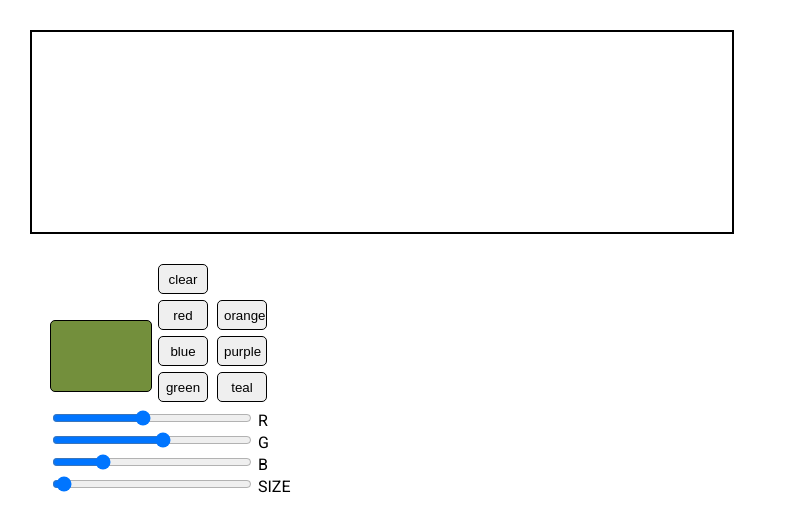
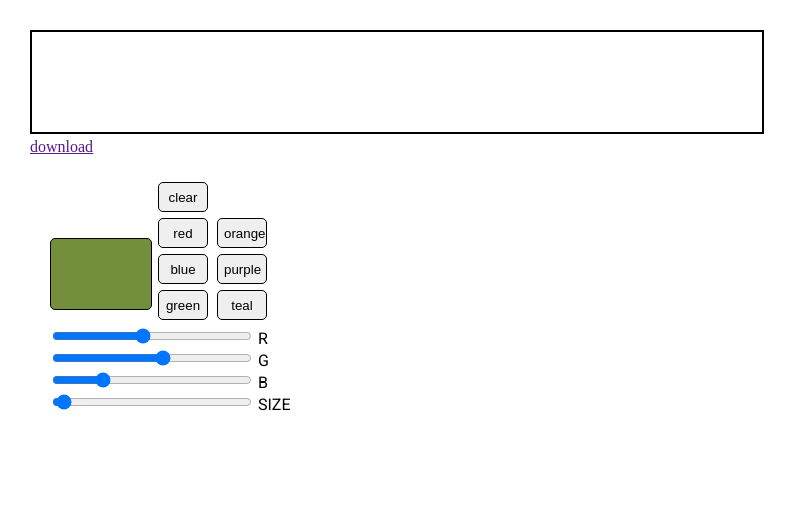
Before and after one commit to austinStotts/FrontEnd, a React app: page / in a window 1280 px wide. Shown: the whole page, without its empty margins (0-797 px from the left). Built offline with nearby package versions, Linux system fonts and the light colour scheme.

Commit message:
added download feature :)

```diff
--- a/app/Components/canvas.js
+++ b/app/Components/canvas.js
@@ -8,10 +8,12 @@ class Canvas extends PureComponent {
       draw: false,
       x: '',
       y: '',
+      url: ''
     }
     this.draw = this.draw.bind(this);
     this.start = this.start.bind(this);
     this.end = this.end.bind(this);
+    this.download = this.download.bind(this);
   }
 
   start (event) {
@@ -24,6 +26,13 @@ class Canvas extends PureComponent {
 
   end () {
     this.setState({draw:false})
+  }
+
+  download () {
+    let canvas = document.getElementById('canvas');
+    let el = document.getElementById('download');
+    this.setState({url:canvas.toDataURL('image/jpeg', 1.0)});
+    el.setAttribute('download', 'myPrettyPicture:)');
   }
 
   draw (event) {
@@ -42,10 +51,12 @@ class Canvas extends PureComponent {
     }
   }
 
+
   render () {
     return (
       <div style={{width:'100%',height:'100%'}}>
         <canvas
+          id="canvas"
           ref="canvas"
           key={this.props.clear}
           onMouseDown={this.start}
@@ -56,6 +67,7 @@ class Canvas extends PureComponent {
           height={this.props.height}
           style={styles.uiCanvas.base}>
         </canvas>
+        <a id="download" onClick={this.download} href={this.state.url} style={{display:'block'}}>download</a>
       </div>
     )
   }
--- a/app/Components/slider.js
+++ b/app/Components/slider.js
@@ -24,7 +24,7 @@ class Slider extends PureComponent {
           style={{width:'200px', cursor:'pointer', fontFamily:'Roboto, sans-serif'}}
         >
         </input>
-        <label for={this.props.name} style={{fontFamily:'Roboto, sans-serif'}}>{this.props.label}</label>
+        <label htmlFor={this.props.name} style={{fontFamily:'Roboto, sans-serif'}}>{this.props.label}</label>
       </div>
     )
   }
--- a/app/app.js
+++ b/app/app.js
@@ -78,7 +78,7 @@ class App extends PureComponent {
       return (
         <div style={{margin:'30px'}}>
           <div style={{margin:'0px'}}>
-            <Canvas clear={this.state.clear} weight={this.state.weight} color={`rgb(${this.state.red}, ${this.state.green}, ${this.state.blue})`} width={screen.width - 100} height={screen.height - 400}/>
+            <Canvas clear={this.state.clear} weight={this.state.weight} color={`rgb(${this.state.red}, ${this.state.green}, ${this.state.blue})`} width={screen.width - 70} height={screen.height - 500}/>
           </div>
           <div style={{margin:'20px'}}>
             <div style={{border:'1px solid black',borderRadius:'5px',width:'100px', height:'70px', display:'inline-block', backgroundColor:`rgb(${this.state.red}, ${this.state.green}, ${this.state.blue})`}}></div>
```
Also changed, not shown: dist/app.js, dist/index.html.
